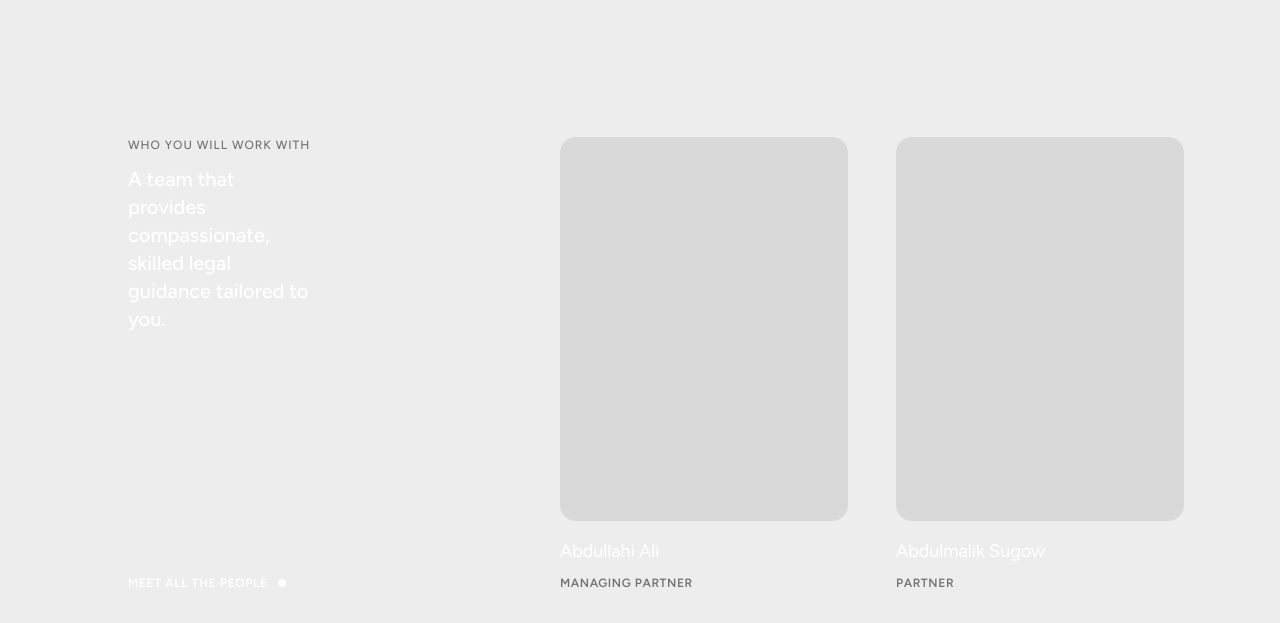
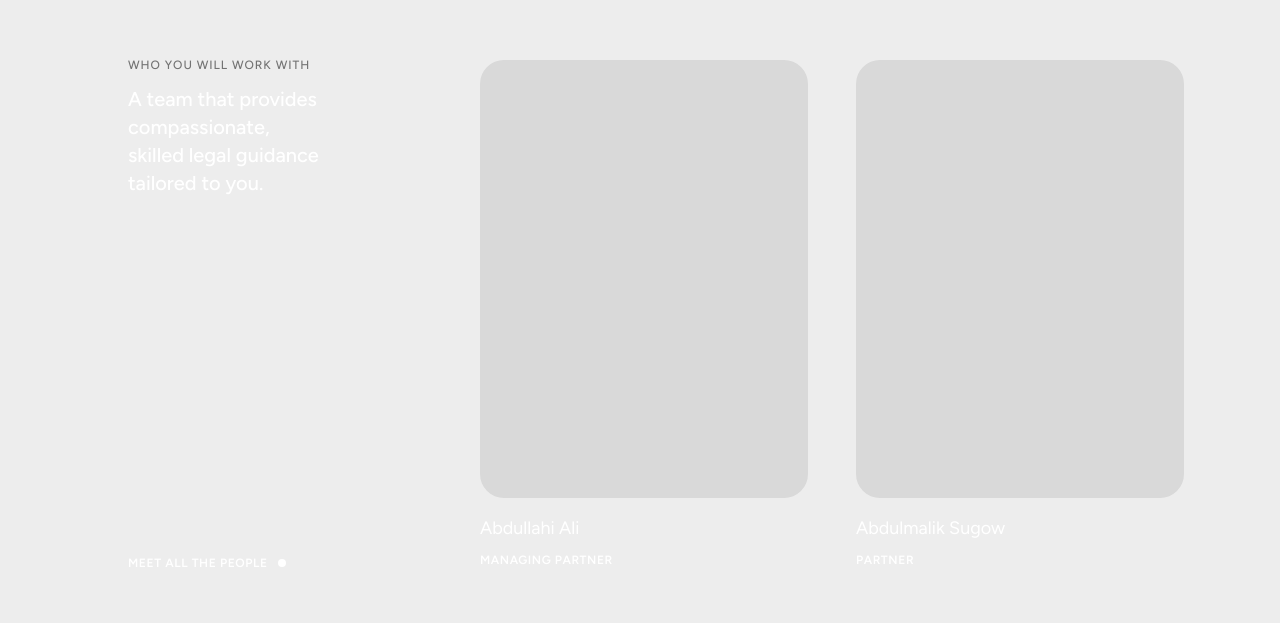
Before and after one commit to broti1987/Ali-Sugow-Wireframes, a plain HTML site: page index.html in a window 1280 px wide. Shown: the part 4567-5190 px from the top of the page. Drawn offline with Linux system fonts and the light colour scheme.

Commit message:
Add files via upload

```diff
--- a/css/styles.css
+++ b/css/styles.css
@@ -121,18 +121,22 @@ button{font:inherit;color:inherit;background:none;border:0;padding:0;cursor:poin
 .sec-btn .dot{width:8px;height:8px;border-radius:50%;background:currentColor;flex:none}
 
 /* ---------- people (dark ground, shared with Our Work) ---------- */
-.people{display:flex;gap:24px;align-items:stretch;min-height:max(100svh,640px);padding:96px 0;color:var(--text-inverse)}
-.people-left{flex:1 1 0;min-width:0;display:flex;flex-direction:column;justify-content:space-between;align-items:flex-start;padding:128px}
-.people-head{display:flex;flex-direction:column;gap:12px;max-width:344px}
+.people{--pw:min(calc((max(100svh,640px) - 356px) * .75),calc((100vw - 624px) / 2));display:flex;gap:24px;align-items:stretch;min-height:max(100svh,640px);padding:96px 0;color:var(--text-inverse)}
+.people-left{flex:1 1 0;min-width:0;display:flex;flex-direction:column;justify-content:space-between;align-items:flex-start;padding:48px 128px}
+.people-head{display:flex;flex-direction:column;gap:12px;width:100%;max-width:300px}
 .people-head .t-overline{color:var(--text-tertiary)}
 .people-lede{font-weight:500;font-size:20px;line-height:28px}
-.people-right{display:flex;align-items:center;padding:128px 96px}
+.people-right{display:flex;align-items:center;padding:48px 96px 48px 0}
 .people-row{display:flex;gap:48px;align-items:flex-start}
-.person{display:flex;flex-direction:column;gap:16px;width:288px}
-.person-photo{width:288px;aspect-ratio:3/4;background:#d9d9d9;border-radius:16px}
+.person{display:flex;flex-direction:column;gap:16px;width:var(--pw)}
+/* photo is 3:4 and sized to fill the section height (408x544 at 1440x900), capped by width */
+.person-photo{width:var(--pw);aspect-ratio:3/4;background:#d9d9d9;border-radius:24px}
 .person-desc{display:flex;flex-direction:column;gap:12px}
 .person-name{font-size:18px;line-height:28px}
-.person-role{color:var(--text-tertiary)}
+.person-role{color:var(--text-inverse)}
+/* slide-up on enter (people-reveal.js adds .js-people-reveal; without JS the portraits just show) */
+.js-people-reveal .person{opacity:0;transform:translateY(96px);transition:transform 1.1s cubic-bezier(.16,1,.3,1),opacity .7s ease}
+.js-people-reveal .person.is-in{opacity:1;transform:none}
 /* the two reels sit inside one full-width pill (Figma: 1248 wide, fully rounded, clipped) */
 .reels{--n:3;display:flex;width:min(1248px,calc(100vw - 192px));border-radius:9999px;overflow:hidden}
 /* twisting cuboid (js/animations/our-work-reels.js): vertical slices, each a cube with one face per matter */
--- a/index.html
+++ b/index.html
@@ -239,6 +239,7 @@
 <!-- other animations -->
 <script src="js/animations/hero-canvas.js"></script>
 <script src="js/animations/our-work-reels.js"></script>
+<script src="js/animations/people-reveal.js"></script>
 <script src="js/animations/header.js"></script>
 <script src="js/animations/testimonial-line.js"></script>
 <script src="js/animations/floating-button.js"></script>
--- /dev/null
+++ b/js/animations/people-reveal.js
@@ -0,0 +1,27 @@
+/* People — portraits slide up as the row enters the screen.
+   Plays each time the section comes in from below; resets once it drops back below the fold. */
+(function(){
+  "use strict";
+  var AS = window.AS || {};
+  var section = document.getElementById("people");
+  if (!section || AS.reduce || !("IntersectionObserver" in window)) return;
+
+  var STAGGER_MS = 140;   /* delay between portraits */
+  var THRESHOLD  = 0.2;   /* share of the row visible before it plays */
+
+  var row = section.querySelector(".people-row");
+  var people = [].slice.call(section.querySelectorAll(".person"));
+  people.forEach(function(el, i){ el.style.transitionDelay = (i * STAGGER_MS) + "ms"; });
+  section.classList.add("js-people-reveal");
+
+  new IntersectionObserver(function(entries){
+    entries.forEach(function(e){
+      if (e.isIntersecting) {
+        people.forEach(function(el){ el.classList.add("is-in"); });
+      } else if (e.boundingClientRect.top > 0) {
+        /* left through the bottom edge: reset so it plays again next time */
+        people.forEach(function(el){ el.classList.remove("is-in"); });
+      }
+    });
+  }, { threshold: THRESHOLD }).observe(row);
+})();
```
Also changed, not shown: 1 other file.
